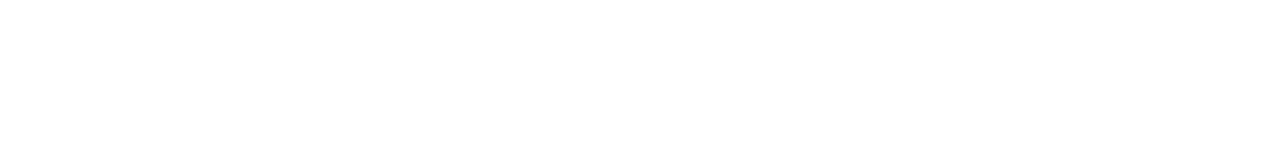
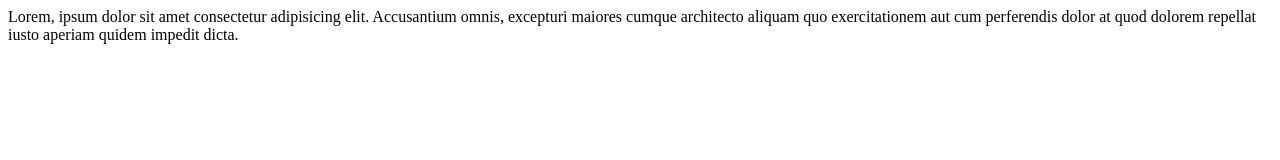
Before and after one commit to lsoarees/repositori_aula_3, a plain HTML site: page index.html in a window 1280 px wide. Drawn offline with Linux system fonts and the light colour scheme.

Commit message:
Adicionando texto aleatório

```diff
--- a/index.html
+++ b/index.html
@@ -6,6 +6,6 @@
     <title>Document</title>
 </head>
 <body>
-
+    Lorem, ipsum dolor sit amet consectetur adipisicing elit. Accusantium omnis, excepturi maiores cumque architecto aliquam quo exercitationem aut cum perferendis dolor at quod dolorem repellat iusto aperiam quidem impedit dicta.
 </body>
 </html>
```
